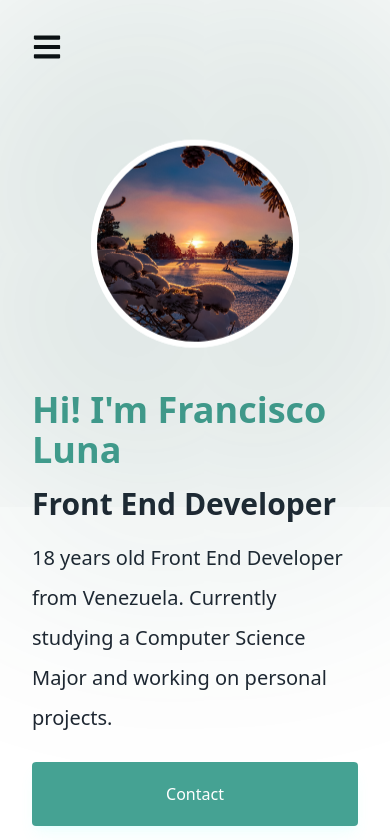
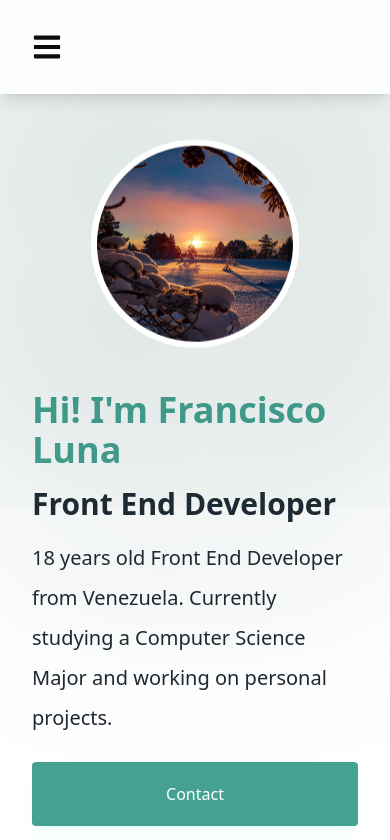
Before and after one commit to franciscoluna-28/New-Portfolio-2023, a React (Vite) app: page / in a window 390 px wide. Shown: the top 840 px of the page. Built offline with nearby package versions, Linux system fonts and the light colour scheme.

Commit message:
added bg to the header

```diff
--- a/src/components/Navbar/index.tsx
+++ b/src/components/Navbar/index.tsx
@@ -4,6 +4,7 @@ import { motion, AnimatePresence } from 'framer-motion';
 import { useState } from 'react';
 import "../../styles/navbar.css"
 import { Toggle } from '../Switches/DarkModeSwitch';
+import "../../utils/glowStyles.css"
 
 
 export default function Navbar() {
@@ -16,7 +17,7 @@ export default function Navbar() {
 
   return (
     <>
-      <header className="bg-transparent p-8 lg:p-6">
+      <header className="p-8 lg:p-6 sticky top-0 z-50 dark:bg-mainExtraDarkBlue/90 bg-white/90 shadow-lg">
         <nav className="flex lg:justify-center">
 
 
@@ -82,7 +83,7 @@ export default function Navbar() {
                     Contact
                   </NavLink>
                   <div className='p-4'>
-                  <Toggle/>
+                    <Toggle />
                   </div>
                 </motion.section>
               </>
@@ -105,7 +106,7 @@ export default function Navbar() {
             <NavLink className="nav-link" to="/contact">
               Contact
             </NavLink>
-            <Toggle/>
+            <Toggle />
           </section>
 
         </nav>
```
